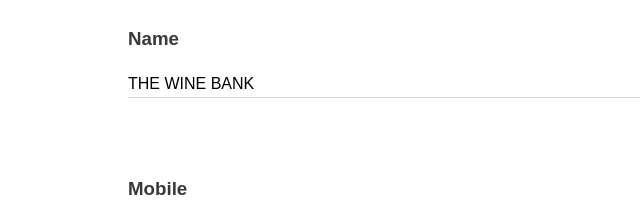
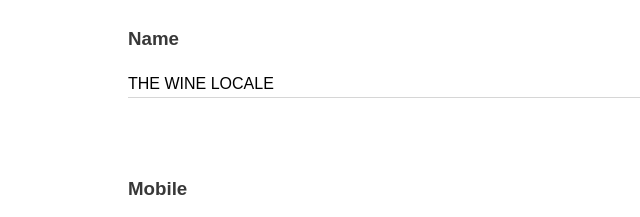
Before and after one commit to Chika2022/TheWineLocale, a plain HTML site: page Contact us/index.html in a window 1280 px wide. Shown: the part 874-1091 px from the top of the page, 0-640 px from the left. Drawn offline with Linux system fonts and the light colour scheme.

Commit message:
Update index.html

```diff
--- a/Contact us/index.html
+++ b/Contact us/index.html
@@ -53,7 +53,7 @@
 
     <article class="container pgtwo">
       <h3 class="pgtxt box">Name</h3>
-      <div class="box1 box"><p>THE WINE BANK</p></div>
+      <div class="box1 box"><p>THE WINE LOCALE</p></div>
       <h3 class="pgtxt box">Mobile</h3>
       <div class="box1 box"><p>+234 904 248 0359</p></div>
       <h3 class="pgtxt box">Email</h3>
```
